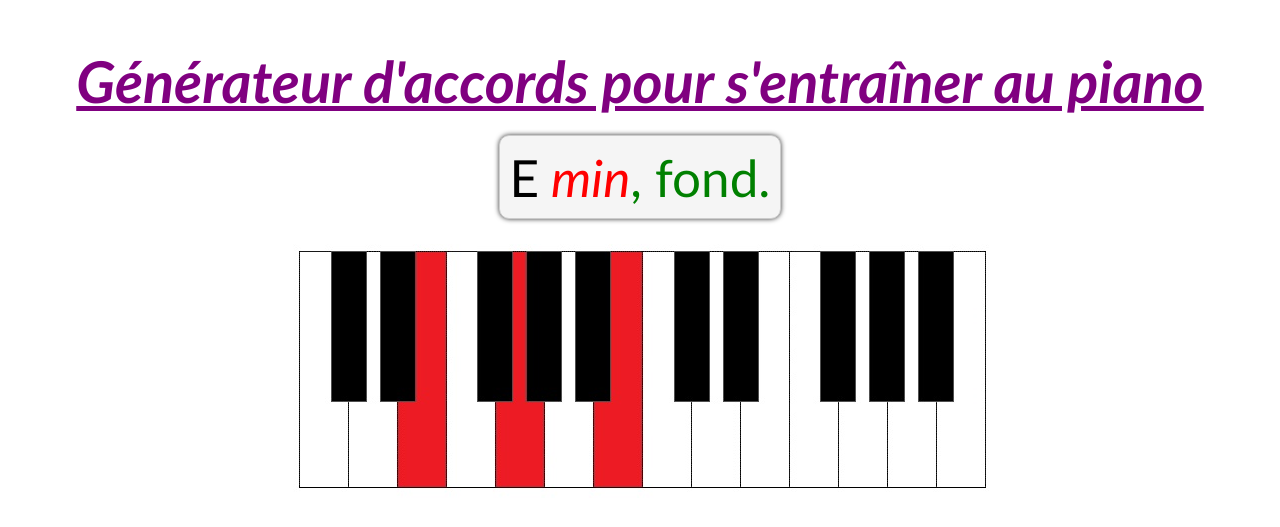
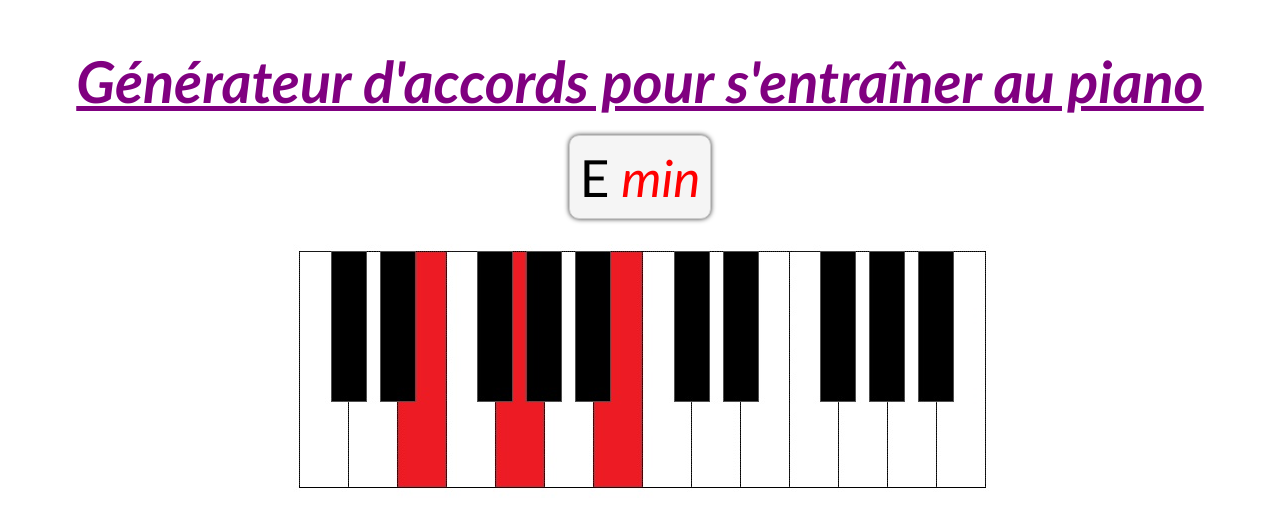
Before and after one commit to AlexFCL/piano, a plain HTML site: page second_page.html in a window 1280 px wide. Shown: the part 147-674 px from the top of the page. Drawn offline with Linux system fonts and the light colour scheme.

Commit message:
Update second_page.html

```diff
--- a/second_page.html
+++ b/second_page.html
@@ -89,7 +89,7 @@
             const [value1, value2, value3] = getRandomValues();
 
             const randomValuesElement = document.getElementById('random-values');
-            randomValuesElement.innerHTML = `<div class="random-value">${value1}<span class="custom2">${value2}</span><span class="custom3">${value3}</span></div>`;
+            randomValuesElement.innerHTML = `<div class="random-value">${value1}<span class="custom2">${value2}</span></div>`;
 
             // Met à jour l'image en fonction des valeurs générées
             const chordImage = document.getElementById('chord-image');
```
